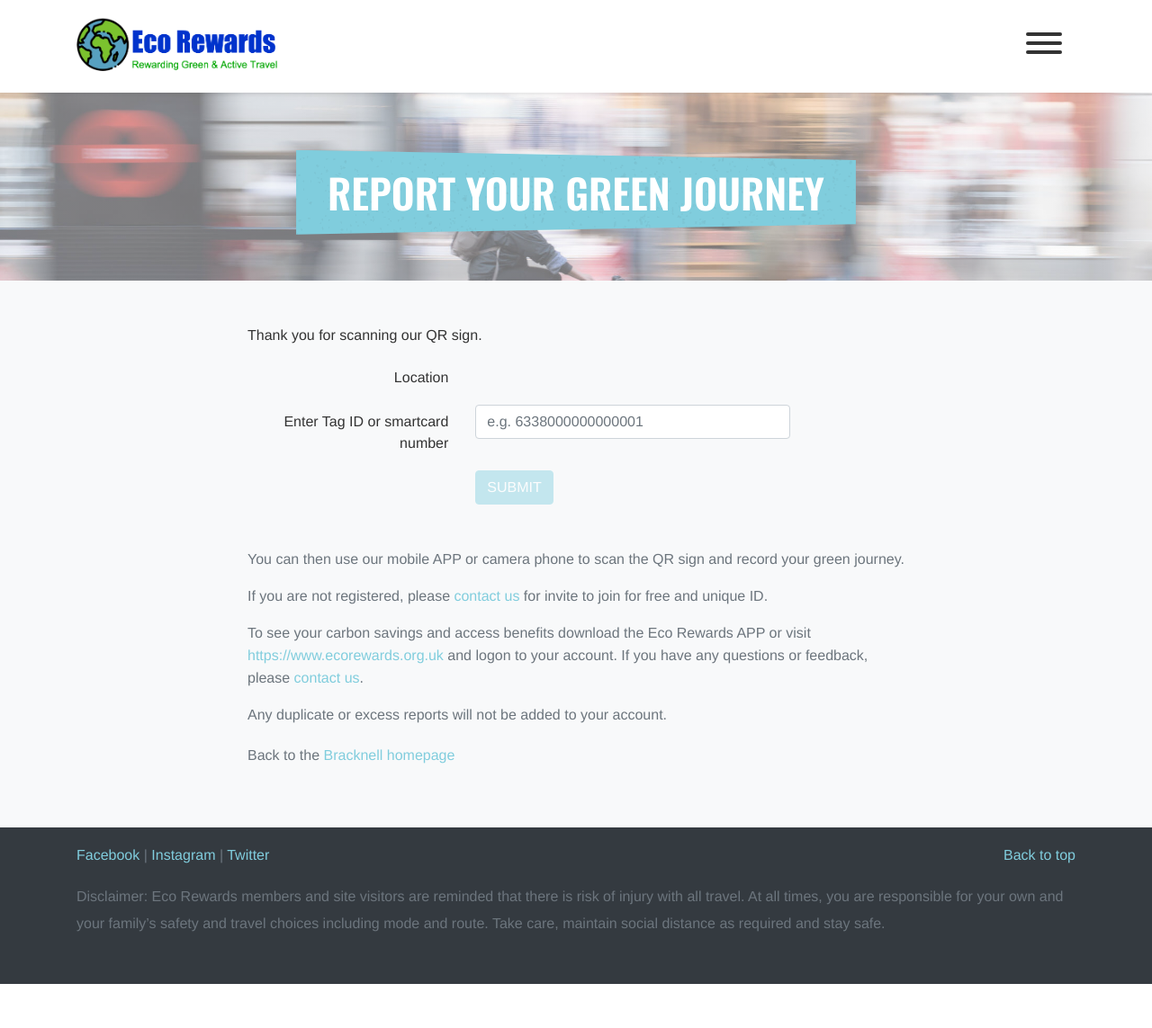
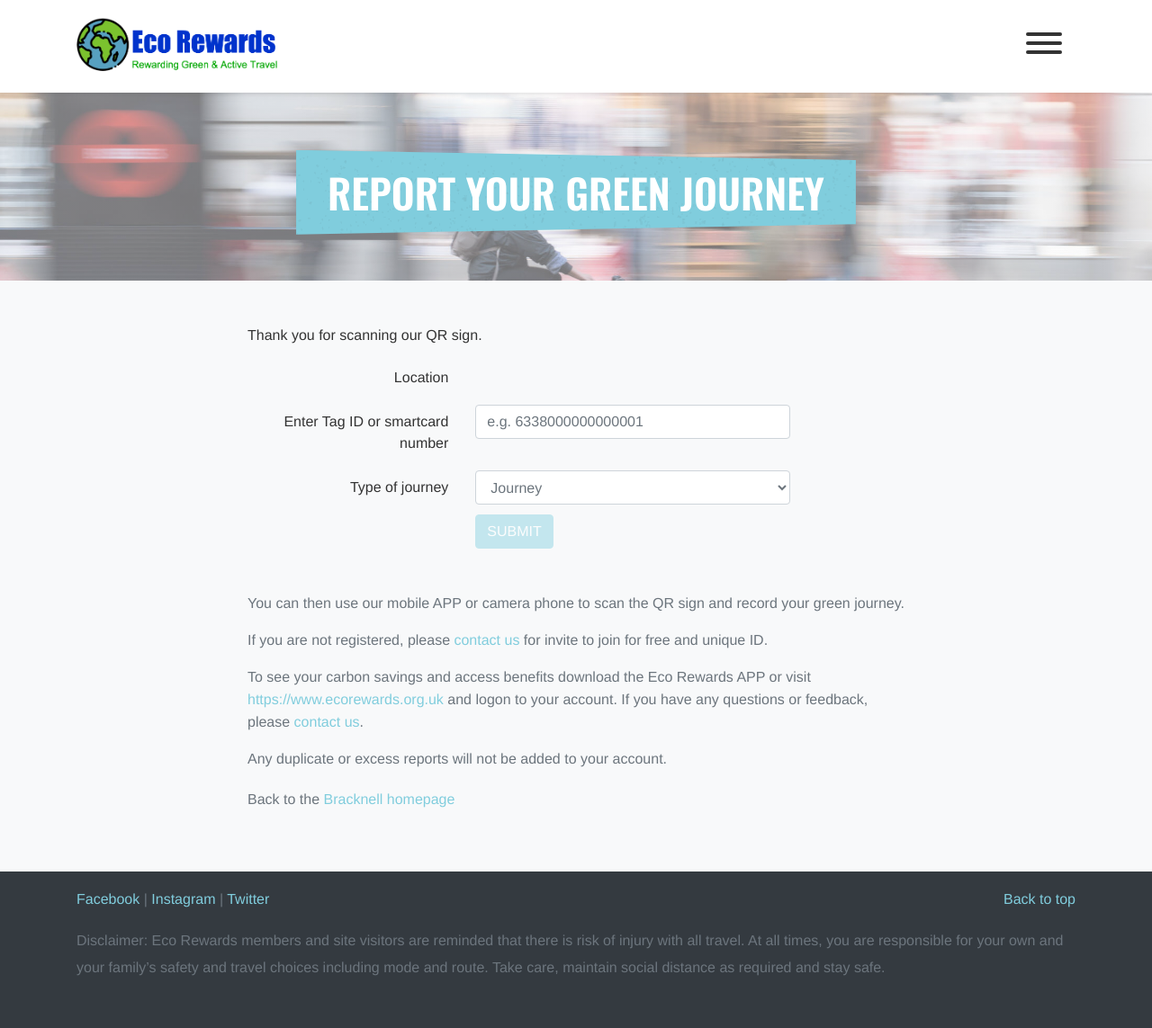
Before and after one commit to EcoRewards/ecorewards.co.uk, a Jekyll site: the page built from scan.html, in a window 1280 px wide. Shown: the whole page at 90% size. Built offline with Jekyll 4.4.1, drawn with Linux system fonts in a browser that asks for light colours; some web fonts are replaced; before the commit the page ends 1094 px from its top, so only the background shows below that.

Commit message:
Add journey type to scan page

```diff
--- a/scan.html
+++ b/scan.html
@@ -38,6 +38,15 @@
                    placeholder="e.g. 6338000000000001"
                    required
             />
+          </div>
+        </div>
+        <div class="form-group row">
+          <label for="type" class="col-sm-4 col-form-label">Type of journey</label>
+          <div class="col-sm-6">
+            <select class="form-control text-muted" id="type" name="type">
+              <option value="journey">Journey</option>
+              <option value="leisure">Leisure</option>
+            </select>
           </div>
         </div>
         <div class="form-group row">
@@ -126,7 +135,8 @@
         $("#qr-shaded-region").toggle();
 
         if (locations[qrCodeMessage]) {
-          $("#locationName").html(locations[qrCodeMessage]);
+          $("#locationName").html(locations[qrCodeMessage].name);
+          $("#type").val(locations[qrCodeMessage].defaultJourneyType);
         } else {
           $("#scan-qr").toggle();
           alert("QR code not recognised");
@@ -152,7 +162,8 @@
       if (locations[location]) {
         $("#scan-qr").toggle();
         $("#deviceId").val(location).change();
-        $("#locationName").html(locations[location]);
+        $("#locationName").html(locations[location].name);
+        $("#type").val(locations[location].defaultJourneyType);
         navigator.geolocation.getCurrentPosition(getPosition);
       }
     });
```
Also changed, not shown: other parts of scan.html (+1 -1 lines).
